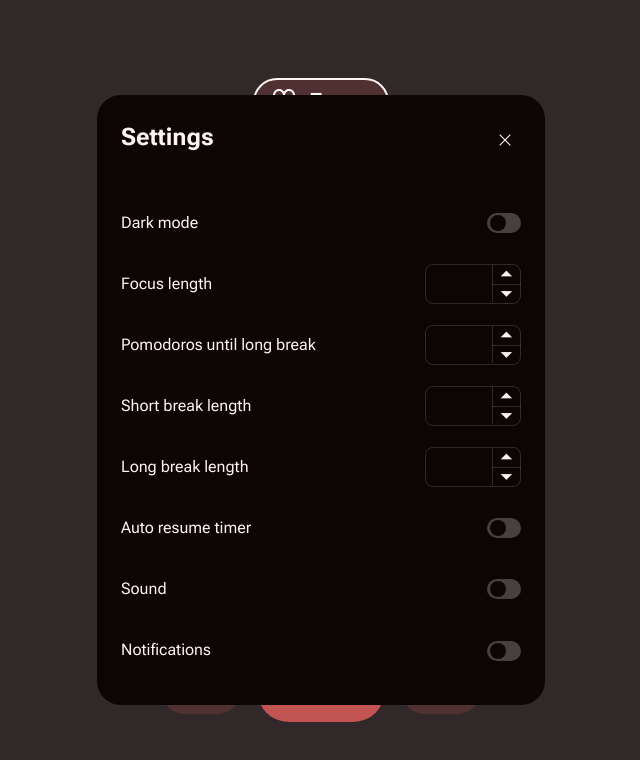
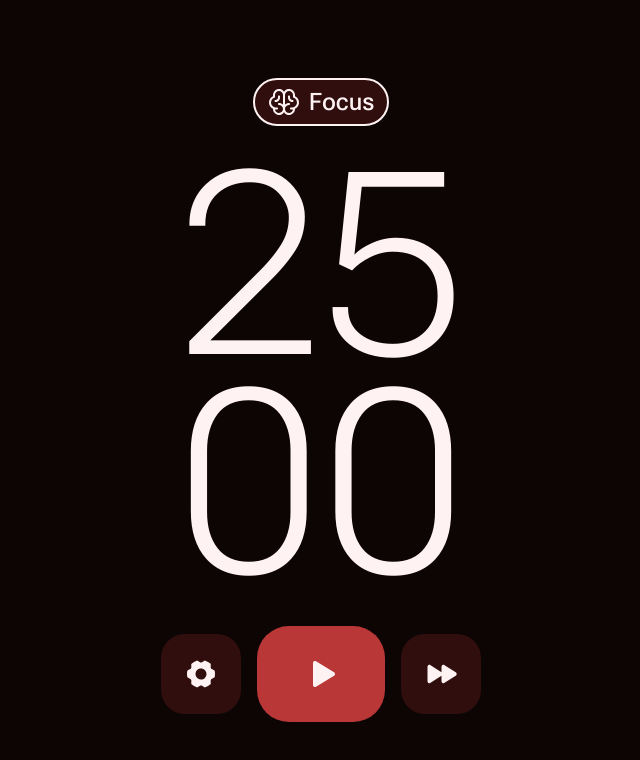
Before and after one commit to grJDh/typodoro, a React (Create React App) app: page / in a window 1280 px wide. Shown: the top 760 px of the page, without its empty margins (319-959 px from the left). Built offline with nearby package versions, Linux system fonts and the light colour scheme.

Commit message:
Moved handlers to App Added localStorage support

```diff
--- a/src/App.tsx
+++ b/src/App.tsx
@@ -57,7 +57,24 @@ const ButtonsWrapper = styled.div`
 //when you change focus or any other time, it doesn't change current time even if it's start
 
 const App = () => {
-  const [numberOfPomodoros, setNumberOfPomodoros] = useState(4);
+
+  const getValueFromLocalStorage = (key:string, defaultValue:any) => {
+    const localItemValue = localStorage.getItem(key);
+
+    // console.log(key, localItemValue, defaultValue)
+    localItemValue ? console.log(key, JSON.parse(localItemValue), defaultValue) : console.log("none")
+
+    if (localItemValue === null) {
+      localStorage.setItem(key, JSON.stringify(defaultValue));
+      return defaultValue;
+    } else {
+      return JSON.parse(localItemValue);
+    }
+  }
+
+  const updateValueInLocalStorage = (key:string, newValue:any) => localStorage.setItem(key, JSON.stringify(newValue));
+
+  const [numberOfPomodoros, setNumberOfPomodoros] = useState(getValueFromLocalStorage('numberOfPomodoros', 4));
   let tempArray = [];
   for (let index = 0; index < numberOfPomodoros; index++) {
     tempArray.push('focus', 'short');
@@ -68,47 +85,21 @@ const App = () => {
   // const [shortBreakTime, setShortBreakTime] = useState([0, 2]);
   // const [longBreakTime, setLongBreakTime] = useState([0, 5]);
 
-  const [focusTime, setFocusTime] = useState([25, 0]); //minutues, seconds
-  const [shortBreakTime, setShortBreakTime] = useState([5, 0]);
-  const [longBreakTime, setLongBreakTime] = useState([25, 0]);
+  const [focusTime, setFocusTime] = useState(getValueFromLocalStorage('focusTime', [25, 0])); //minutues, seconds
+  const [shortBreakTime, setShortBreakTime] = useState(getValueFromLocalStorage('shortBreakTime', [5, 0]));
+  const [longBreakTime, setLongBreakTime] = useState(getValueFromLocalStorage('longBreakTime', [25, 0]));
 
   const [isRunning, setIsRunning] = useState(false);
-  const [currentTime, setCurrentTime] = useState(focusTime);
-  const [currentPhase, setCurrentPhase] = useState(0);
-  const [frozenTime, setFrozenTime] = useState(focusTime);
-  const [frozenPhase, setFrozenPhase] = useState(0);
+  const [currentTime, setCurrentTime] = useState(getValueFromLocalStorage('currentTime', focusTime));
+  const [currentPhase, setCurrentPhase] = useState(getValueFromLocalStorage('currentPhase', 0));
+  const [frozenTime, setFrozenTime] = useState(getValueFromLocalStorage('frozenTime', currentTime));
+  const [frozenPhase, setFrozenPhase] = useState(getValueFromLocalStorage('frozenPhase', currentPhase));
 
-  const [settingsOpened, setSettingsOpened] = useState(true);
-  const [isDarkMode, setIsDarkMode] = useState(true);
-  const [isAutoResume, setIsAutoResume] = useState(false);
-  const [isSoundOn, setIsSoundOn] = useState(false);
-  const [areNotificationsOn, setAreNotificationsOn] = useState(false);
-
-  console.log(focusTime)
-
-  const settingsStateBoolean = [
-    settingsOpened,
-    isDarkMode,
-    isAutoResume,
-    isSoundOn,
-    areNotificationsOn,
-  ];
-  const settingsStateNumbers = [
-    focusTime,
-    shortBreakTime,
-    longBreakTime,
-  ];
-  const settingsHandlersBoolean = [
-    setIsDarkMode,
-    setIsAutoResume,
-    setIsSoundOn,
-    setAreNotificationsOn,
-  ];
-  const settingsHandlersNumbers = [
-    setFocusTime,
-    setShortBreakTime,
-    setLongBreakTime,
-  ];
+  const [settingsOpened, setSettingsOpened] = useState(false);
+  const [isDarkMode, setIsDarkMode] = useState(getValueFromLocalStorage('isDarkMode', true));
+  const [isAutoResume, setIsAutoResume] = useState(getValueFromLocalStorage('isAutoResume', false));
+  const [isSoundOn, setIsSoundOn] = useState(getValueFromLocalStorage('isSoundOn', false));
+  const [areNotificationsOn, setAreNotificationsOn] = useState(getValueFromLocalStorage('areNotificationsOn', false));
 
   const toggleTimer = () => {
     setIsRunning(!isRunning);
@@ -138,7 +129,7 @@ const App = () => {
   };
 
   const skipPhase = () => {
-    if (isRunning) setIsRunning(false);
+    if (isRunning) toggleTimer();
 
     changeToTheNextPhase();
 
@@ -168,8 +159,92 @@ const App = () => {
     }
   });
 
-  const openSettings = () => setSettingsOpened(true);
+  const openSettings = () => {
+    if (isRunning) toggleTimer();
+    setSettingsOpened(true);
+  }
   const closeSettings = () => setSettingsOpened(false);
+
+  const toggleDarkMode = (checked:boolean) => {
+    setIsDarkMode(checked);
+    updateValueInLocalStorage('isDarkMode', checked);
+  }
+  const toggleAutoResume = (checked:boolean) => {
+    setIsAutoResume(checked);
+    updateValueInLocalStorage('isAutoResume', checked);
+  }
+  const toggleSound = (checked:boolean) => {
+    setIsSoundOn(checked);
+    updateValueInLocalStorage('isSoundOn', checked);
+  }
+  const toggleNotifications = (checked:boolean) => {
+    setAreNotificationsOn(checked);
+    updateValueInLocalStorage('areNotificationsOn', checked);
+  }
+
+  const onSetNumberOfPomodoros = (num:number) => {
+    setNumberOfPomodoros(num);
+    updateValueInLocalStorage('numberOfPomodoros', num);
+  }
+  const onSetFocusTime = (num:number) => {
+    setFocusTime([num, 0]);
+    updateValueInLocalStorage('focusTime', [num, 0]);
+    if (phasesQueue[currentPhase] === 'focus') {
+      setFrozenTime([num, 0]);
+      setCurrentTime([num, 0]);
+
+      updateValueInLocalStorage('frozenTime', [num, 0]);
+      updateValueInLocalStorage('currentTime', [num, 0]);
+    }
+  }
+  const onSetShortBreakTime = (num:number) => {
+    setShortBreakTime([num, 0]);
+    updateValueInLocalStorage('shortBreakTime', [num, 0]);
+    if (phasesQueue[currentPhase] === 'short') {
+      setFrozenTime([num, 0]);
+      setCurrentTime([num, 0]);
+
+      updateValueInLocalStorage('frozenTime', [num, 0]);
+      updateValueInLocalStorage('currentTime', [num, 0]);
+    }
+  }
+  const onSetLongBreakTime = (num:number) => {
+    setLongBreakTime([num, 0]);
+    updateValueInLocalStorage('longBreakTime', [num, 0]);
+    if (phasesQueue[currentPhase] === 'long') {
+      setFrozenTime([num, 0]);
+      setCurrentTime([num, 0]);
+
+      updateValueInLocalStorage('frozenTime', [num, 0]);
+      updateValueInLocalStorage('currentTime', [num, 0]);
+    }
+  }
+
+  const settingsStateBoolean = [
+    settingsOpened,
+    isDarkMode,
+    isAutoResume,
+    isSoundOn,
+    areNotificationsOn,
+  ];
+  const settingsStateNumbers = [
+    focusTime[0],
+    numberOfPomodoros,
+    shortBreakTime[0],
+    longBreakTime[0],
+  ];
+  const settingsHandlersBoolean = [
+    toggleDarkMode,
+    toggleAutoResume,
+    toggleSound,
+    toggleNotifications,
+  ];
+  const settingsHandlersNumbers = [
+    onSetFocusTime,
+    onSetNumberOfPomodoros,
+    onSetShortBreakTime,
+    onSetLongBreakTime,
+  ];
 
   return (
     <ThemeProvider theme={theme}>
@@ -183,8 +258,6 @@ const App = () => {
         settingsStateNumbers={settingsStateNumbers}
         settingsHandlersBoolean={settingsHandlersBoolean}
         settingsHandlersNumbers={settingsHandlersNumbers}
-        numberOfPomodoros={numberOfPomodoros}
-        setNumberOfPomodoros={setNumberOfPomodoros}
       />
 
       <MainWrapper
--- a/src/components/Settings/Settings.tsx
+++ b/src/components/Settings/Settings.tsx
@@ -137,11 +137,9 @@ type Props = {
   phaseName: string;
   onClose: () => void;
   settingsStateBoolean: boolean[];
-  settingsStateNumbers: number[][];
+  settingsStateNumbers: number[];
   settingsHandlersBoolean: ((data: boolean) => void)[];
-  settingsHandlersNumbers: ((data: number[]) => void)[];
-  numberOfPomodoros: number;
-  setNumberOfPomodoros: (data: number) => void;
+  settingsHandlersNumbers: ((data: number) => void)[];
 };
 
 const Settings = ({
@@ -151,24 +149,12 @@ const Settings = ({
   settingsStateNumbers,
   settingsHandlersBoolean,
   settingsHandlersNumbers,
-  numberOfPomodoros,
-  setNumberOfPomodoros
 }:Props ) => {
 
   const [settingsOpened, isDarkMode, isAutoResume, isSoundOn, areNotificationsOn] = settingsStateBoolean;
-  const [setIsDarkMode, setIsAutoResume, setIsSoundOn, setAreNotificationsOn] = settingsHandlersBoolean;
-  const [focusTime, shortBreakTime, longBreakTime] = settingsStateNumbers;
-  const [setFocusTime, setShortBreakTime, setLongBreakTime] = settingsHandlersNumbers;
-
-  const toggleDarkMode = (checked:boolean) => setIsDarkMode(checked);
-  const toggleAutoResume = (checked:boolean) => setIsAutoResume(checked);
-  const toggleSound = (checked:boolean) => setIsSoundOn(checked);
-  const toggleNotifications = (checked:boolean) => setAreNotificationsOn(checked);
-
-  const onSetFocusTime = (num:number) => setFocusTime([num, 0]);
-  const onSetNumberOfPomodoros = (num:number) => setNumberOfPomodoros(num);
-  const onSetShortBreakTime = (num:number) => setShortBreakTime([num, 0]);
-  const onSetLongBreakTime = (num:number) => setLongBreakTime([num, 0]);
+  const [toggleDarkMode, toggleAutoResume, toggleSound, toggleNotifications] = settingsHandlersBoolean;
+  const [focusTime, numberOfPomodoros, shortBreakTime, longBreakTime] = settingsStateNumbers;
+  const [onSetFocusTime, onSetNumberOfPomodoros, onSetShortBreakTime, onSetLongBreakTime] = settingsHandlersNumbers;
 
   const closeOnClickOutside = (parentElement:any) => (parentElement.id === "root") && onClose();
 
@@ -190,49 +176,49 @@ const Settings = ({
           phaseName={phaseName}
           labelText="Dark mode"
           onChange={toggleDarkMode}
-          defaultValue={isDarkMode}
+          value={isDarkMode}
         />
         <NumInput
           phaseName={phaseName}
           labelText="Focus length"
-          defaultValue={focusTime[0]}
+          value={focusTime}
           onChange={onSetFocusTime}
         />
         <NumInput
           phaseName={phaseName}
           labelText="Pomodoros until long break"
-          defaultValue={numberOfPomodoros}
+          value={numberOfPomodoros}
           onChange={onSetNumberOfPomodoros}
         />
         <NumInput
           phaseName={phaseName}
           labelText="Short break length"
-          defaultValue={shortBreakTime[0]}
+          value={shortBreakTime}
           onChange={onSetShortBreakTime}
         />
         <NumInput
           phaseName={phaseName}
           labelText="Long break length"
-          defaultValue={longBreakTime[0]}
+          value={longBreakTime}
           onChange={onSetLongBreakTime}
         />
         <ToggleInput
           phaseName={phaseName}
           labelText="Auto resume timer"
           onChange={toggleAutoResume}
-          defaultValue={isAutoResume}
+          value={isAutoResume}
         />
         <ToggleInput
           phaseName={phaseName}
           labelText="Sound"
           onChange={toggleSound}
-          defaultValue={isSoundOn}
+          value={isSoundOn}
         />
         <ToggleInput
           phaseName={phaseName}
           labelText="Notifications"
           onChange={toggleNotifications}
-          defaultValue={areNotificationsOn}
+          value={areNotificationsOn}
         />
       </Window>
     </Wrapper>
```
